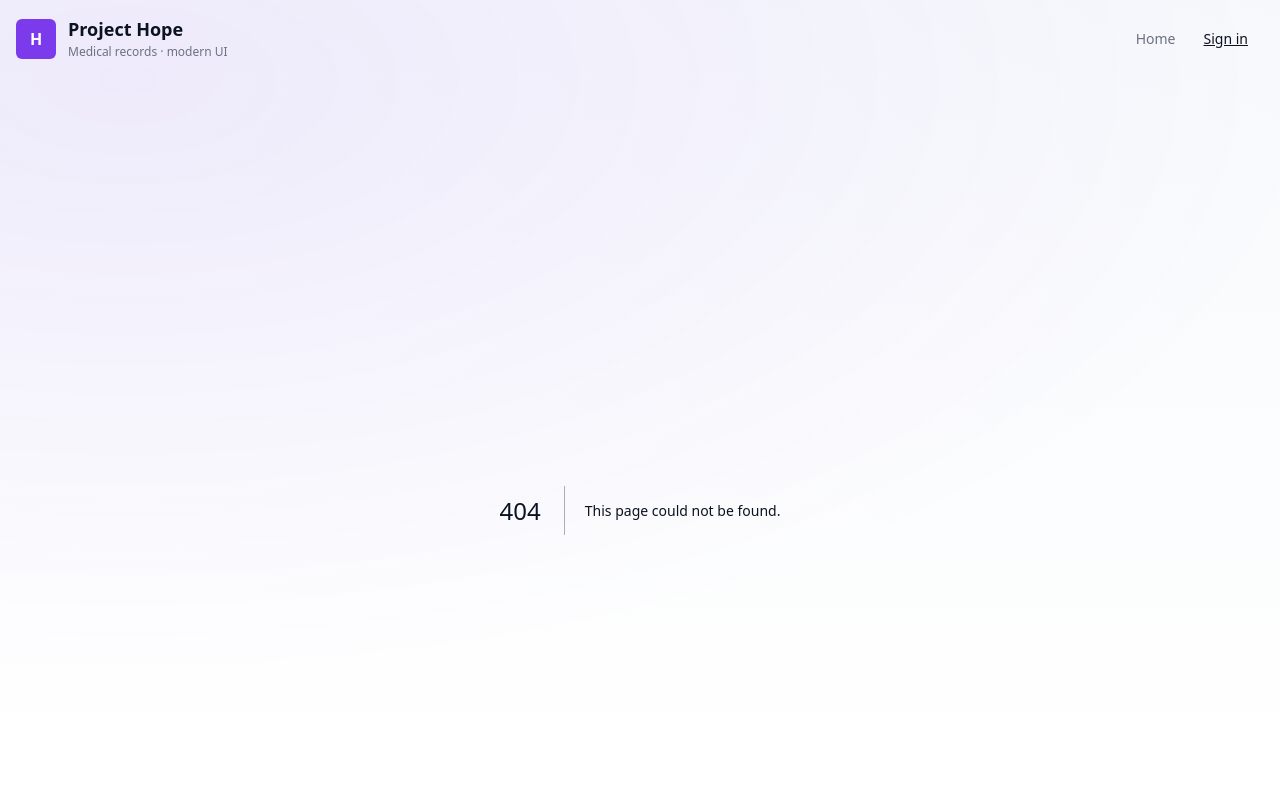
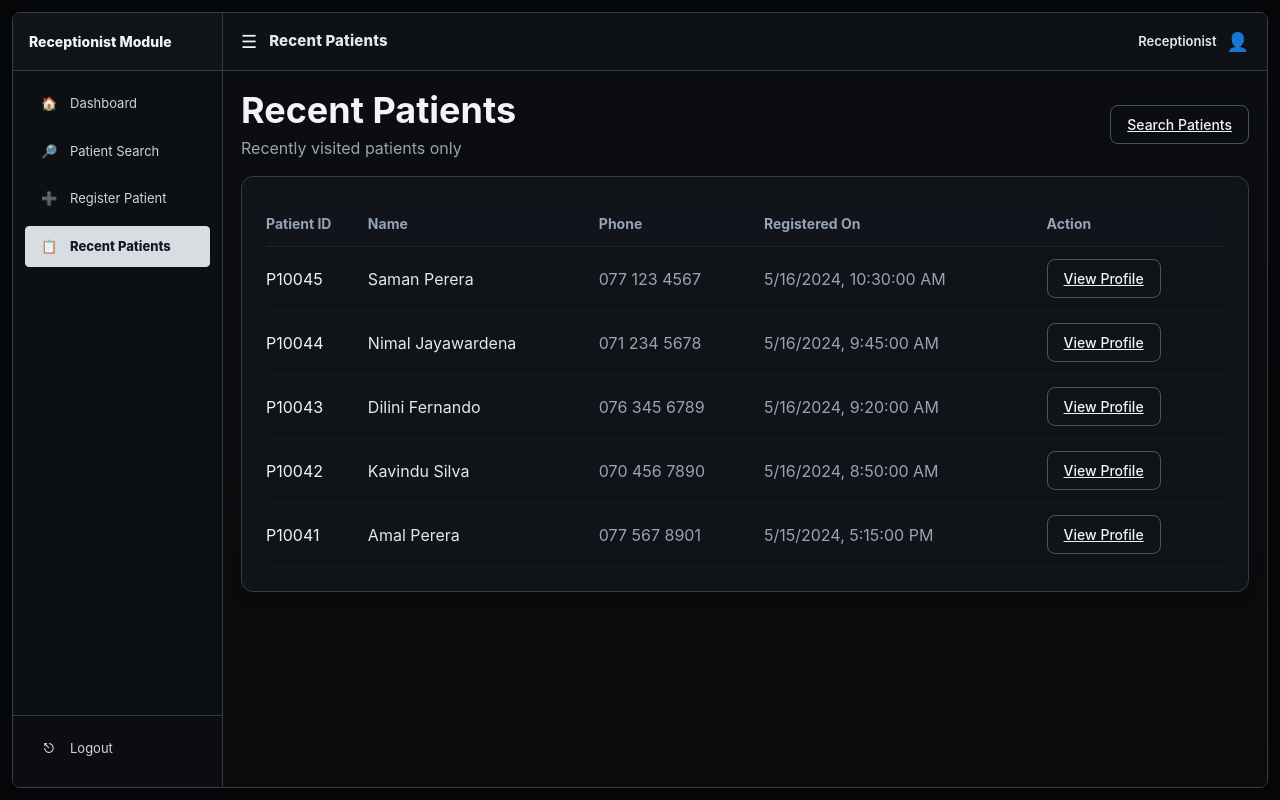
Before and after one commit to HORIZONIX-1/medicare, a Next.js app in the folder frontend/: page /receptionist/recent-patients in a window 1280 px wide. Before the commit this address had no page. Shown: the top 800 px of the page. Built offline with nearby package versions, Linux system fonts and the light colour scheme.

Commit message:
feat: Recent Patients Tab

```diff
--- /dev/null
+++ b/frontend/app/receptionist/recent-patients/page.tsx
@@ -0,0 +1,15 @@
+import React from "react";
+import ReceptionistShell from "../../../components/receptionist/ReceptionistShell";
+import RecentPatients from "../../../components/receptionist/RecentPatients";
+
+export const metadata = {
+  title: "Recent Patients",
+};
+
+export default function RecentPatientsPage() {
+  return (
+    <ReceptionistShell title="Recent Patients">
+      <RecentPatients />
+    </ReceptionistShell>
+  );
+}
--- /dev/null
+++ b/frontend/components/receptionist/RecentPatients.tsx
@@ -0,0 +1,69 @@
+"use client";
+
+import Link from "next/link";
+
+type Patient = {
+  id: string;
+  name: string;
+  phone: string;
+  registeredOn: string;
+};
+
+const recentPatients: Patient[] = [
+  { id: "P10045", name: "Saman Perera", phone: "077 123 4567", registeredOn: "2024-05-16T10:30:00" },
+  { id: "P10044", name: "Nimal Jayawardena", phone: "071 234 5678", registeredOn: "2024-05-16T09:45:00" },
+  { id: "P10043", name: "Dilini Fernando", phone: "076 345 6789", registeredOn: "2024-05-16T09:20:00" },
+  { id: "P10042", name: "Kavindu Silva", phone: "070 456 7890", registeredOn: "2024-05-16T08:50:00" },
+  { id: "P10041", name: "Amal Perera", phone: "077 567 8901", registeredOn: "2024-05-15T17:15:00" },
+];
+
+function formatDate(iso: string) {
+  return new Date(iso).toLocaleString();
+}
+
+export default function RecentPatients() {
+  return (
+    <div>
+      <div className="flex items-center justify-between mb-4">
+        <div>
+          <h1 className="text-4xl font-bold">Recent Patients</h1>
+          <p className="muted mt-1">Recently visited patients only</p>
+        </div>
+        <Link href="/receptionist/patients" className="btn btn-ghost">
+          Search Patients
+        </Link>
+      </div>
+
+      <div className="card card-dark p-6">
+        <div style={{ overflowX: "auto" }}>
+          <table className="w-full" style={{ borderCollapse: "collapse" }}>
+            <thead>
+              <tr className="text-slate-400 text-sm" style={{ textAlign: "left", borderBottom: "1px solid rgba(255,255,255,0.06)" }}>
+                <th className="py-3">Patient ID</th>
+                <th className="py-3">Name</th>
+                <th className="py-3">Phone</th>
+                <th className="py-3">Registered On</th>
+                <th className="py-3">Action</th>
+              </tr>
+            </thead>
+            <tbody>
+              {recentPatients.map((patient) => (
+                <tr key={patient.id} style={{ borderBottom: "1px solid rgba(255,255,255,0.03)" }}>
+                  <td className="py-3 text-slate-100">{patient.id}</td>
+                  <td className="py-3">{patient.name}</td>
+                  <td className="py-3 muted">{patient.phone}</td>
+                  <td className="py-3 muted">{formatDate(patient.registeredOn)}</td>
+                  <td className="py-3">
+                    <Link href={`/receptionist/patients/${patient.id}`} className="btn btn-ghost">
+                      View Profile
+                    </Link>
+                  </td>
+                </tr>
+              ))}
+            </tbody>
+          </table>
+        </div>
+      </div>
+    </div>
+  );
+}
--- a/frontend/components/receptionist/ReceptionistDashboard.tsx
+++ b/frontend/components/receptionist/ReceptionistDashboard.tsx
@@ -81,7 +81,7 @@ export default function ReceptionistDashboard() {
         </Link>
       </div>
 
-      <div className="card card-dark p-6 mb-6">
+      <div id="recent-patients" className="card card-dark p-6 mb-6 scroll-mt-6">
         <div className="flex justify-between items-center mb-4">
           <div className="card-title">Recent Patients</div>
           <Link href="/receptionist/patients" className="btn btn-cyan">View All</Link>
--- a/frontend/components/receptionist/ReceptionistShell.tsx
+++ b/frontend/components/receptionist/ReceptionistShell.tsx
@@ -7,10 +7,10 @@ import React, { ReactNode, useEffect, useState } from "react";
 type Props = { children: ReactNode; title?: string };
 
 const navItems = [
-  { label: "Dashboard", href: "/receptionist/dashboard", icon: "🏠" },
-  { label: "Patient Search", href: "/receptionist/patients", icon: "🔎" },
-  { label: "Register Patient", href: "/receptionist/patients/register", icon: "➕" },
-  { label: "Recent Patients", href: "/receptionist/dashboard", icon: "📋" },
+  { label: "Dashboard", href: "/receptionist/dashboard", icon: "🏠", kind: "route" as const },
+  { label: "Patient Search", href: "/receptionist/patients", icon: "🔎", kind: "route" as const },
+  { label: "Register Patient", href: "/receptionist/patients/register", icon: "➕", kind: "route" as const },
+  { label: "Recent Patients", href: "/receptionist/recent-patients", icon: "📋", kind: "route" as const },
 ];
 
 export default function ReceptionistShell({ children, title }: Props) {
@@ -47,7 +47,7 @@ export default function ReceptionistShell({ children, title }: Props) {
 
             <nav className="rec-nav" aria-label="Receptionist navigation">
               {navItems.map((item) => {
-                const active = pathname === item.href || pathname?.startsWith(item.href + "/");
+                const active = item.kind === "route" && (pathname === item.href || pathname?.startsWith(item.href + "/"));
                 return (
                   <Link key={item.href} href={item.href} className={`rec-nav-link ${active ? "active" : ""}`}>
                     <span className="rec-nav-icon">{item.icon}</span>
```
